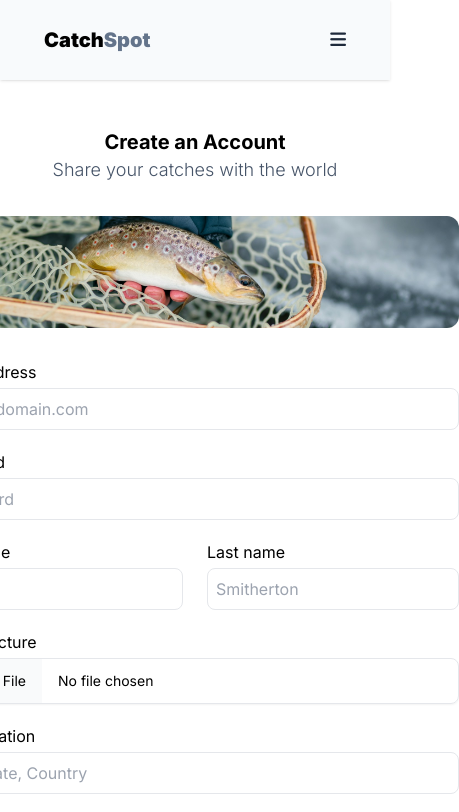
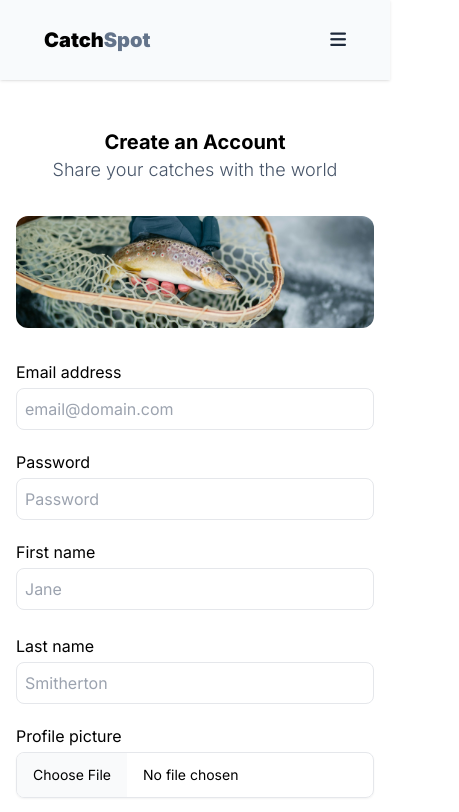
Before and after one commit to raykeating/catchspot-next, a Next.js app: page /signup in a window 390 px wide. Shown: the top 812 px of the page, 459 px wide, since content can reach past the window. Built offline with nearby package versions, Linux system fonts and the light colour scheme; no server answers.

Commit message:
signup page responsiveness

```diff
--- a/src/pages/signup.tsx
+++ b/src/pages/signup.tsx
@@ -48,8 +48,8 @@ export default function Signup({}: Props) {
 	}
 
 	return (
-		<div className="flex mt-24 items-center justify-center">
-			<div className="flex flex-col items-center w-[600px] mt-8 mb-12">
+		<div className="flex mt-24 items-center justify-center px-4">
+			<div className="flex flex-col items-center max-w-[600px] w-full mt-8 mb-12">
 				<h1 className="text-xl font-bold">Create an Account</h1>
 				<p className="text-slate-600 font-light text-lg mb-8">
 					Share your catches with the world
@@ -84,7 +84,7 @@ export default function Signup({}: Props) {
 							required
 						/>
 					</div>
-					<div className="flex gap-6 w-full mb-5">
+					<div className="flex max-md:flex-col gap-6 w-full mb-5">
 						<div className="flex flex-col gap-1 w-full">
 							<label htmlFor="firstName">First name</label>
 							<input
```
